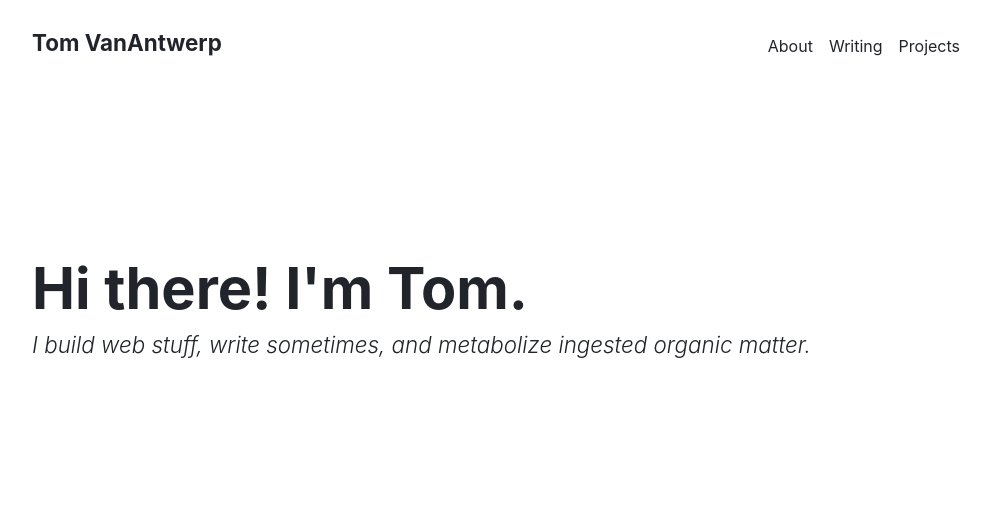
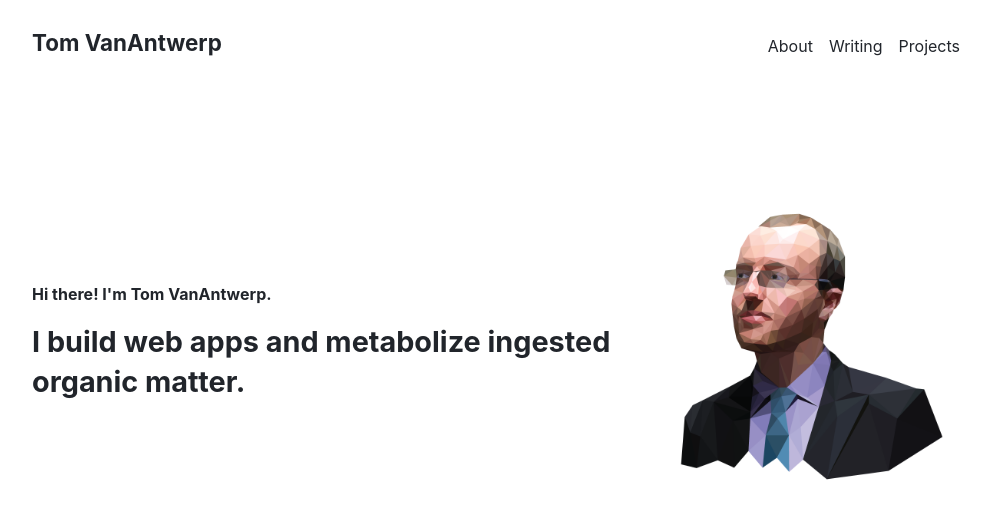
Before and after one commit to tvanantwerp/tomvanantwerp.com, a Next.js app: page / in a window 1280 px wide. Shown: the top 518 px of the page, without its empty margins (144-1134 px from the left). Built offline with nearby package versions, Linux system fonts and the light colour scheme.

Commit message:
Add avatar to front page

```diff
--- a/components/layout.js
+++ b/components/layout.js
@@ -36,6 +36,10 @@ html, body {
   * {
     box-sizing: border-box;
   }
+
+  p {
+    line-height: 1.4;
+  }
 `;
 
 const Wrapper = styled.div`
--- a/pages/index.js
+++ b/pages/index.js
@@ -1,25 +1,71 @@
 import styled from 'styled-components';
 
 const Splash = styled.div`
+  align-items: center;
+  display: grid;
   font-size: 1.4rem;
-  font-style: italic;
   font-weight: 300;
+  grid-gap: 1rem;
+  grid-template: repeat(2, auto) / 1fr;
+  grid-template-areas:
+    "image"
+    "text";
+
+  img {
+    max-width: 100%;
+  }
+
+  @media screen and (min-width: 560px) {
+    grid-template: auto / 2fr 1fr;
+    grid-template-areas:
+      "text image";
+  }
+`;
+
+const Image = styled.img`
+  grid-area: image;
+`;
+
+const Text = styled.div`
+  grid-area: text;
 `;
 
 const Intro = styled.p`
-  display: block;
-  font-size: calc(2rem + 2vw);
+  @media screen and (max-width: 400px) {
+    font-size: max(6vw, 1rem);
+  }
+
+  font-size: max(6.5vw, 1rem);
   font-style: normal;
   font-weight: 700;
   margin-bottom: 1rem;
+  text-align: center;
+
+  @media screen and (min-width: 560px) {
+    font-size: 1rem;
+    text-align: left;
+  }
+`;
+
+const Description = styled.p`
+  display: block;
+  font-size: 1rem;
+  font-weight: 700;
+
+  @media screen and (min-width: 560px) {
+    font-size: calc(1rem + 1vw);
+  }
 `;
 
 export default function Home() {
   return (
     <div>
       <Splash>
-        <Intro>Hi there! I'm Tom.</Intro>
-        <p>I build web stuff, write sometimes, and metabolize ingested organic matter.</p>
+        <Image src="/tom.png" alt="Illustration of Tom VanAntwerp" />
+        <Text>
+          <Intro>Hi there! I'm Tom VanAntwerp.</Intro>
+          <Description>I build web apps and metabolize ingested organic matter.</Description>
+        </Text>
       </Splash>
     </div>
   );
```
Also changed, not shown: public/tom.png (added). Lines whose indentation alone changed are shown as unchanged.
